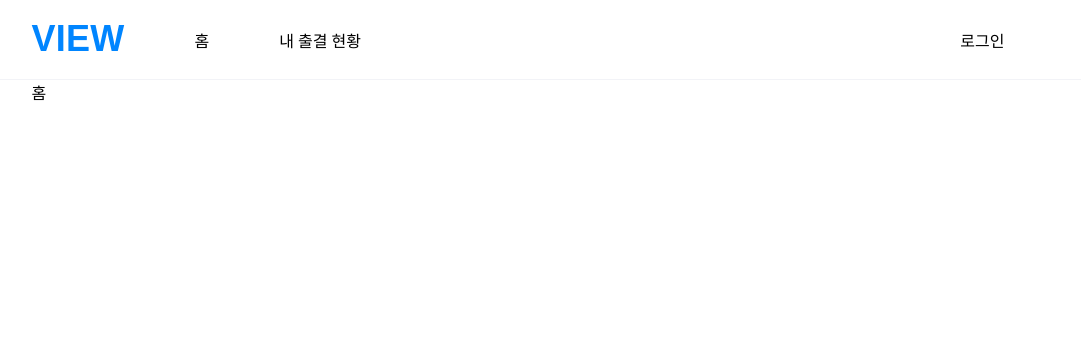
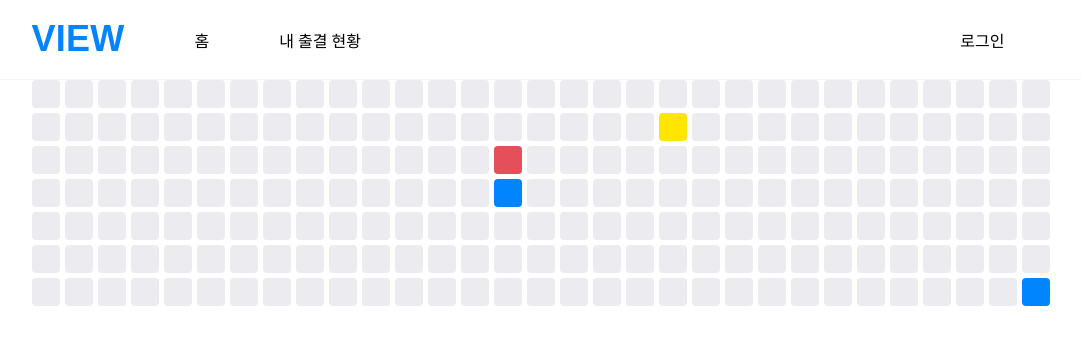
Before and after one commit to SETUPYOURORGAN1ZATION/VIEW_FRONTEND, a React (Create React App) app: page / in a window 1280 px wide. Shown: the top 344 px of the page, without its empty margins (122-1203 px from the left). Built offline with nearby package versions, Linux system fonts and the light colour scheme; a web font is replaced by a local one.

Commit message:
feat: 잔디 컴포넌트

```diff
--- a/package.json
+++ b/package.json
@@ -10,6 +10,7 @@
     "@types/node": "^16.7.13",
     "@types/react": "^18.0.0",
     "@types/react-dom": "^18.0.0",
+    "dayjs": "^1.11.10",
     "react": "^18.2.0",
     "react-dom": "^18.2.0",
     "react-router-dom": "^6.21.1",
--- /dev/null
+++ b/src/components/Grass/index.tsx
@@ -0,0 +1,72 @@
+import React from "react";
+import dayjs from "dayjs";
+import "dayjs/locale/ko";
+import DayInfo from "interfaces/DayInfo";
+import * as S from "./style";
+
+dayjs.locale("ko");
+
+interface GrassProps {
+  data: DayInfo[];
+  attendColor: string;
+  absentColor: string;
+  truancyColor: string;
+  absentClick?: () => void;
+}
+
+const Grass = ({
+  data,
+  attendColor,
+  absentColor,
+  truancyColor,
+  absentClick,
+}: GrassProps) => {
+  const current = dayjs();
+
+  const findColor = (state: string | undefined) => {
+    switch (state) {
+      case "ATTENDANCE":
+        return attendColor;
+      case "ABSENT":
+        return absentColor;
+      case "TRUANCY":
+        return truancyColor;
+      default:
+        return "#ececf0";
+    }
+  };
+
+  let dataStauts: { [date: string]: string } = {};
+
+  data.forEach((item) => {
+    dataStauts[item.date] = item.status;
+  });
+
+  let arr: Array<Array<string>> = [];
+
+  for (let i = 30; i >= 0; i--) {
+    let arrColumn = [];
+    for (let j = 6; j >= 0; j--) {
+      arrColumn.push(current.subtract(i * 7 + j, "day").format("YYYY-MM-DD"));
+    }
+    arr.push(arrColumn);
+  }
+
+  return (
+    <S.Layout>
+      {arr.map((column: string[], colIndex) => (
+        <S.ColumnBox key={colIndex}>
+          {column.map((day, rowIndex) => (
+            <S.Block
+              onClick={dataStauts[day] === "ABSENT" ? absentClick : function(){}}
+              color={findColor(dataStauts[day])}
+              key={rowIndex}
+            />
+          ))}
+        </S.ColumnBox>
+      ))}
+    </S.Layout>
+  );
+};
+
+export default Grass;
--- /dev/null
+++ b/src/components/Grass/style.ts
@@ -0,0 +1,21 @@
+import styled, { css } from "styled-components";
+
+export const Layout = styled.div`
+  display: flex;
+  gap: 5px;
+`;
+export const ColumnBox = styled.div`
+  display: flex;
+  flex-direction: column;
+  gap: 5px;
+`;
+
+export const Block = styled.div<{ color: string }>`
+  width: 28px;
+  height: 28px;
+  border-radius: 4px;
+  ${(props) =>
+    css`
+      background-color: ${props.color};
+    `}
+`;
--- /dev/null
+++ b/src/interfaces/DayInfo.ts
@@ -0,0 +1,7 @@
+interface DayInfo {
+  date: string;
+  status: string;
+  description: null | string;
+}
+
+export default DayInfo;
--- a/src/pages/Home/index.tsx
+++ b/src/pages/Home/index.tsx
@@ -1,7 +1,25 @@
+import Grass from "components/Grass";
+import DayInfo from "interfaces/DayInfo";
 import React from "react";
 
 const Home = () => {
-  return <div>홈</div>;
+  const data: DayInfo[] = [
+    { date: "2023-09-02", status: "TRUANCY", description: null },
+    { date: "2023-09-03", status: "ATTENDANCE", description: null },
+    { date: "2023-10-06", status: "ABSENT", description: "배고파서" },
+    { date: "2023-12-27", status: "ATTENDANCE", description: null },
+  ];
+
+  return (
+    <div>
+      <Grass
+        data={data}
+        attendColor="#0085ff"
+        absentColor="#ffe500"
+        truancyColor="#e54f5a"
+      />
+    </div>
+  );
 };
 
 export default Home;
```
Also changed, not shown: 1 other file (tests, documents, lock files or other folders).
